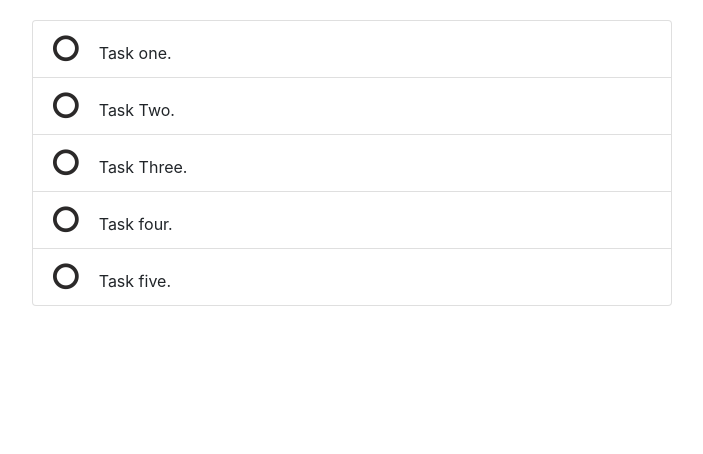
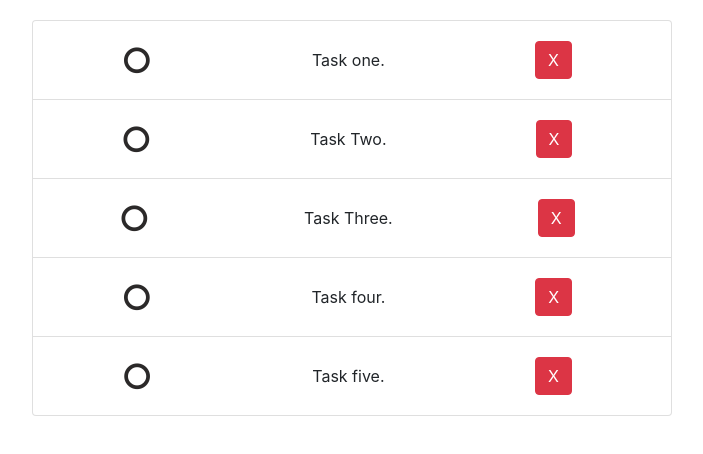
Before and after one commit to kaddour-khaled/to-do-app, a React (Create React App) app: page / in a window 1280 px wide. Shown: the top 454 px of the page, without its empty margins (288-991 px from the left). Built offline with nearby package versions, Linux system fonts and the light colour scheme.

Commit message:
styling item

```diff
--- a/src/App.css
+++ b/src/App.css
@@ -3,10 +3,16 @@
   margin: 0 auto;
 }
 
-.list-group{
+.list-group {
   margin-top: 20px;
 }
-.list-group-item i{
+.list-group-item {
+  display: flex !important;
+  align-items: center;
+  justify-content: space-around;
+}
+
+.list-group-item > i {
   margin-right: 20px;
   font-size: 30px;
   color: rgb(43, 41, 41);
--- /dev/null
+++ b/src/Components/item.jsx
@@ -0,0 +1,11 @@
+const Item = ({ item }) => {
+  return (
+    <li className="list-group-item">
+      <i className="fa fa-circle-o" aria-hidden="true"></i>
+      <span>{item.textContent}</span>
+      <button className="btn btn-danger m-2">X</button>
+    </li>
+  );
+};
+
+export default Item;
--- a/src/Components/listItems.jsx
+++ b/src/Components/listItems.jsx
@@ -1,14 +1,11 @@
 import React, { Component } from "react";
+import Item from "./item";
 
 const ListItem = ({ items }) => {
-  console.log(items);
   return (
     <ul className="list-group">
       {items.map((item) => (
-        <li className="list-group-item" key={item.id}>
-          <i className="fa fa-circle-o" aria-hidden="true"></i>
-          <span>{item.textContent}</span>
-        </li>
+        <Item item={item} />
       ))}
     </ul>
   );
```
